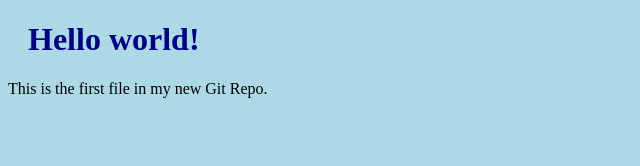
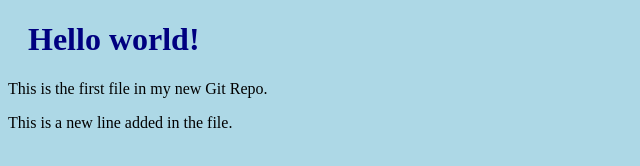
Before and after one commit to Stuti-anblicks/first, a plain HTML site: page index.html in a window 1280 px wide. Shown: the whole page, without its empty margins (0-640 px from the left). Drawn offline with Linux system fonts and the light colour scheme.

Commit message:
Second commit with stage phase skipped

```diff
--- a/index.html
+++ b/index.html
@@ -8,6 +8,6 @@
 
 		<h1>Hello world!</h1>
 		<p>This is the first file in my new Git Repo.</p>
-
+		<p>This is a new line added in the file.</p>
 	</body>
 </html>
```
